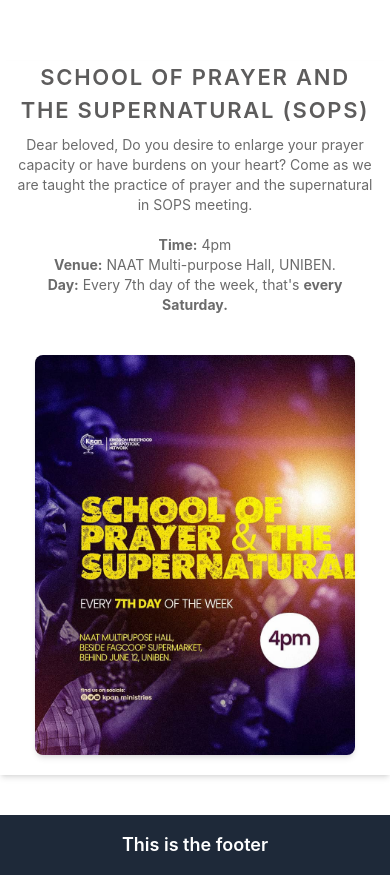
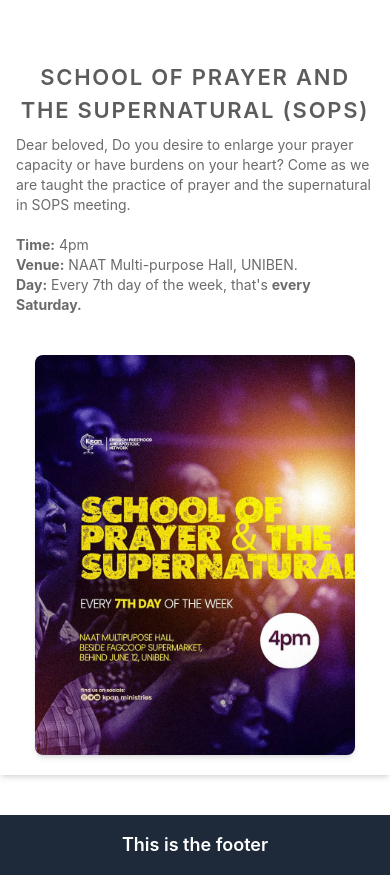
Before and after one commit to ShescoWebdev/KPAN_Ministries, a React (Vite) app in the folder frontend/: page / in a window 390 px wide. Shown: the part 3820-4695 px from the top of the page. Built offline with nearby package versions, Linux system fonts and the light colour scheme; a web font is replaced by a local one.

Commit message:
Some more

```diff
--- a/frontend/src/pages/Home.jsx
+++ b/frontend/src/pages/Home.jsx
@@ -289,7 +289,7 @@ function Home() {
         <h2 className="home-h2 text-[22px] md:text-base font-bold text-[#5d5c5c] text-center md:text-start">
           School Of Prayer And The Supernatural (SOPS)
         </h2>
-        <p className="home-p mt-2 text-sm md:text-base text-[#6b6b6b] text-center md:text-start">
+        <p className="home-p mt-2 text-sm md:text-base text-[#6b6b6b] text-start md:text-start">
           Dear beloved,
           Do you desire to enlarge your prayer capacity or have burdens on your heart? Come as we are taught the practice of prayer and the supernatural in SOPS meeting.
 
```
